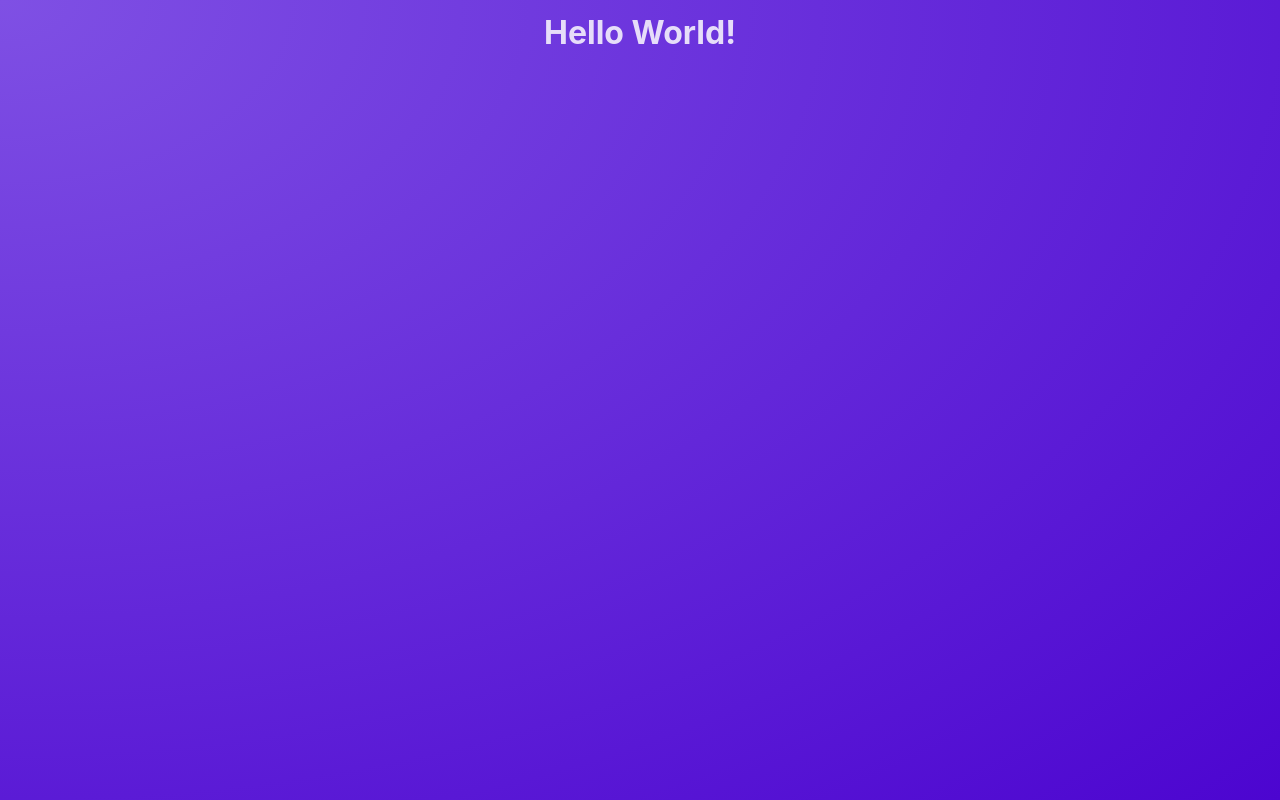
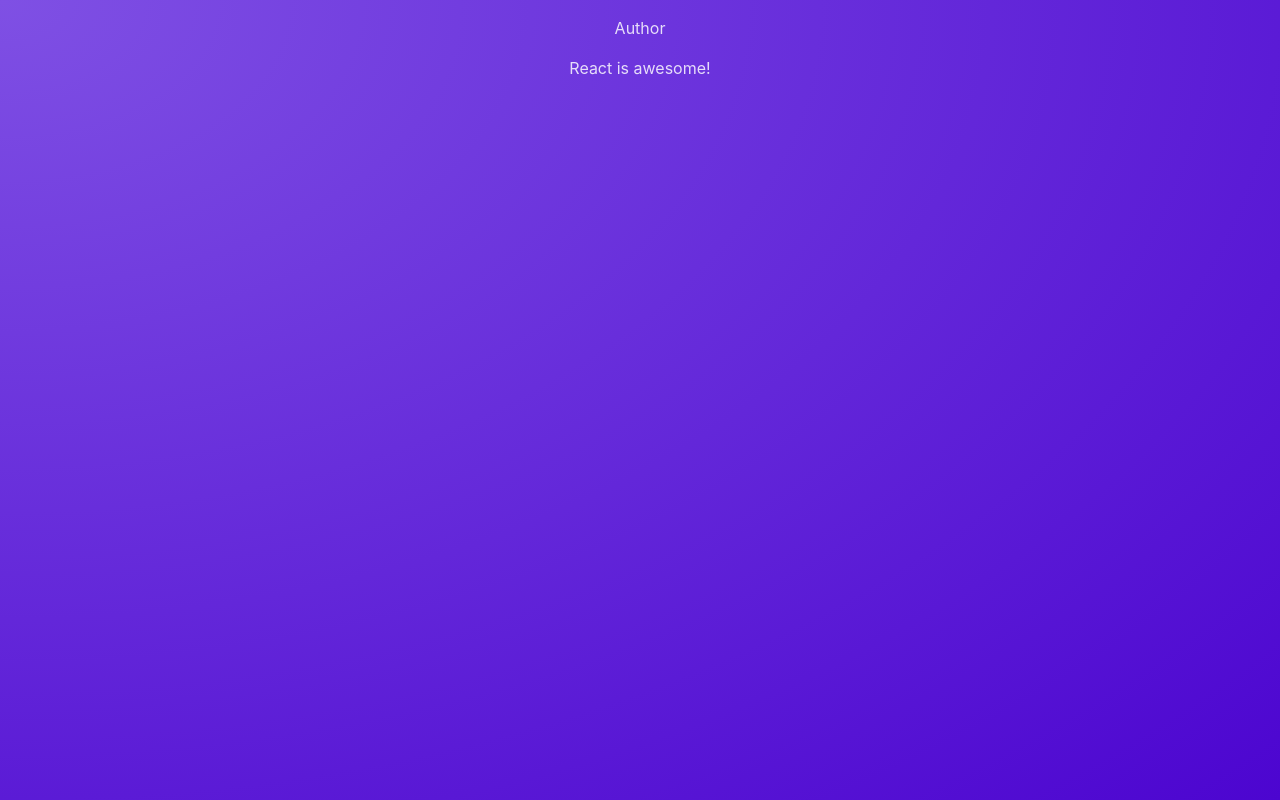
Before and after one commit to changchanglccc/react-crash-course, a React (Vite) app: page / in a window 1280 px wide. Built offline with nearby package versions, Linux system fonts and the light colour scheme.

Commit message:
chore: added custom component

```diff
--- a/src/App.jsx
+++ b/src/App.jsx
@@ -1,5 +1,7 @@
+import Post from './components/Post';
+
 function App() {
-  return <h1>Hello World!</h1>;
+  return <Post />;
 }
 
 export default App;
--- /dev/null
+++ b/src/components/Post.jsx
@@ -0,0 +1,10 @@
+function Post() {
+    return (
+        <div>
+            <p>Author</p>
+            <p>React is awesome!</p>
+        </div>
+    );
+}
+
+export default Post;
```
